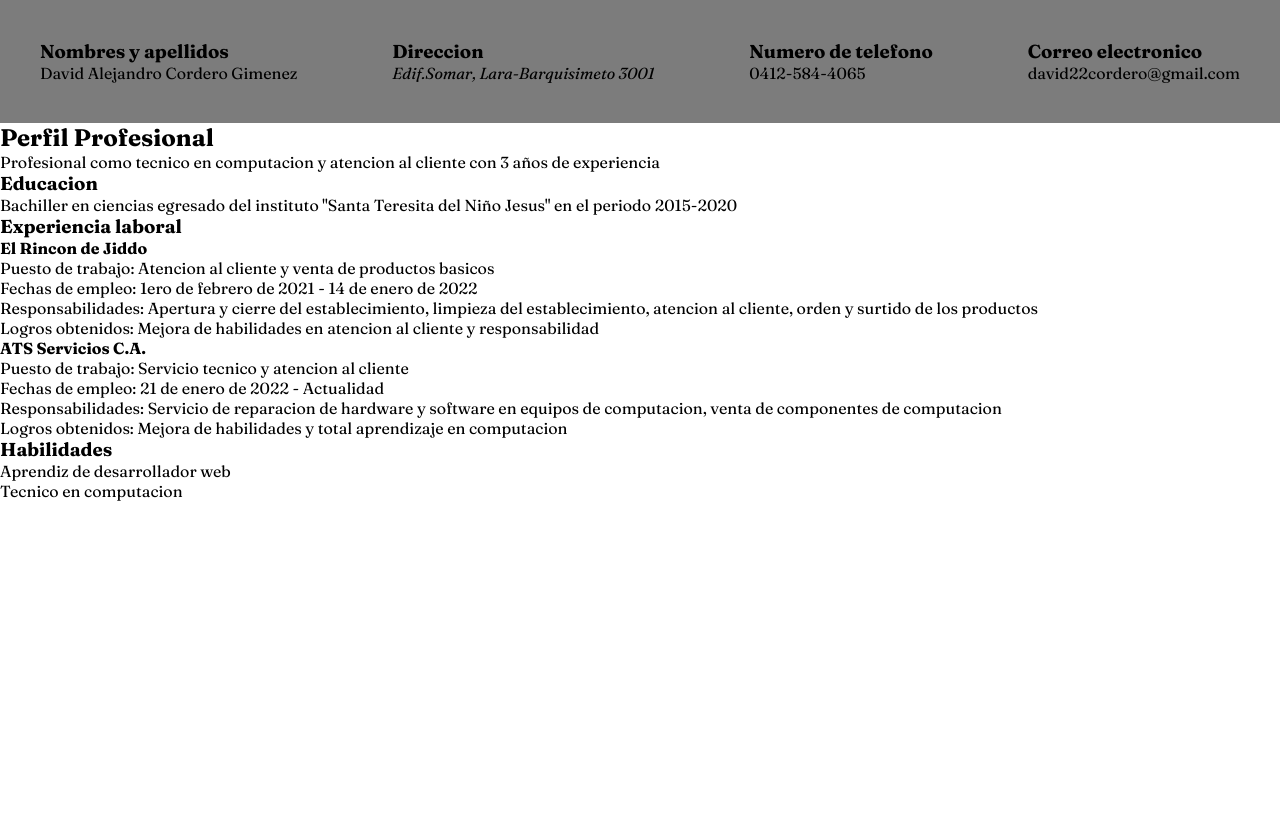
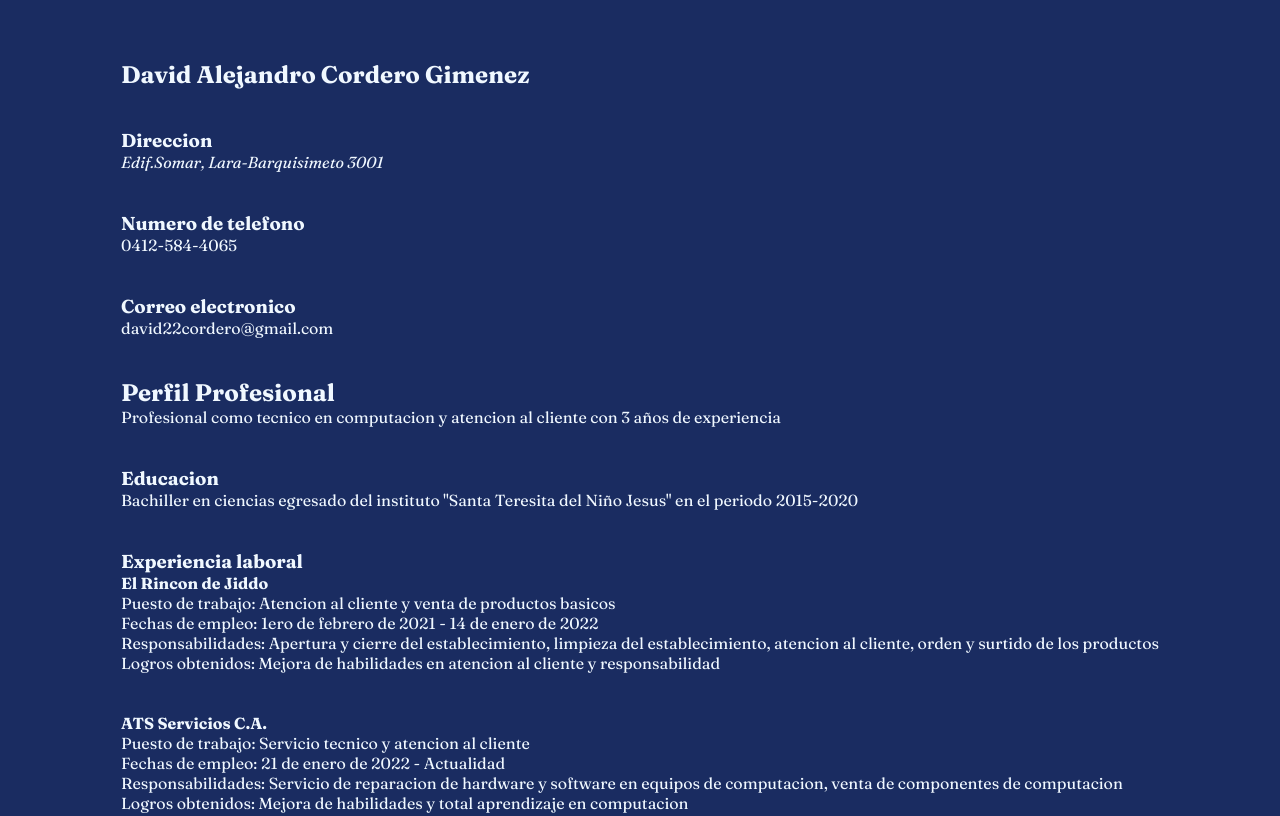
Before and after one commit to Draxkas/Proyecto-CV-David-Cordero, a plain HTML site: page index.html in a window 1280 px wide. Shown: the top 816 px of the page. Drawn offline with Linux system fonts and the light colour scheme.

Commit message:
update 3

```diff
--- a/CSS/cv.css
+++ b/CSS/cv.css
@@ -4,11 +4,16 @@
   font-family: "Fraunces", serif;
 }
 
-.prueba {
-  margin: ;
-  background-color: #7c7c7c;
+body {
+  background-color: #1A2C61;
+  color: #f0f8ff;
   display: flex;
-  justify-content: space-between;
-  align-items: left;
-  padding: 40px
+  flex-direction: column;
+  justify-content: center;
+  align-items: center;
+  margin: 20px;
 }
+
+.especial {
+  margin: 40px;
+}
--- a/index.html
+++ b/index.html
@@ -9,37 +9,36 @@
         <link rel="preconnect" href="https://fonts.gstatic.com" crossorigin>
         <link href="https://fonts.googleapis.com/css2?family=Fraunces:ital,opsz,wght@0,9..144,100..900;1,9..144,100..900&display=swap" rel="stylesheet">
     </head>
-    <body>
-        <main>
-            <section class="prueba">
-                <div>
-                    <h3>Nombres y apellidos</h3>
-                    <p>David Alejandro Cordero Gimenez</p>
+    <body  class="uno">
+        <main class="gradient-background">
+            <section class="color-text">
+                <div class="especial">
+                    <h2 class="grosor">David Alejandro Cordero Gimenez</h2>
                 </div>
-                <div>
-                    <h3>Direccion</h3>
+                <div class="especial">
+                    <h3 class="grosor">Direccion</h3>
                     <address> Edif.Somar, Lara-Barquisimeto 3001</address>
                 </div>
-                <div>
+                <div class="especial">
                     <h3>Numero de telefono</h3>
                     <p>0412-584-4065</p>
                 </div>
-                <div>
+                <div class="especial">
                     <h3>Correo electronico</h3>
                     <p>david22cordero@gmail.com</p>
                 </div>
             </section>
             <section>
                 <!-- Perfil Profesional -->
-                <div>
+                <div class="especial">
                     <h2>Perfil Profesional</h2>
                     <p>Profesional como tecnico en computacion y atencion al cliente con 3 años de experiencia</p>
                 </div>
-                <div>
+                <div class="especial">
                     <h3>Educacion</h3>
                     <p>Bachiller en ciencias egresado del instituto "Santa Teresita del Niño Jesus" en el periodo 2015-2020</p>
                 </div>
-                <div>
+                <div class="especial">
                     <h3>Experiencia laboral</h3>
                     <h4>El Rincon de Jiddo</h4>
                     <p> Puesto de trabajo: Atencion al cliente y venta de productos basicos</p>
@@ -47,14 +46,14 @@
                     <p>Responsabilidades: Apertura y cierre del establecimiento, limpieza del establecimiento, atencion al cliente, orden y surtido de los productos</p>
                     <p>Logros obtenidos: Mejora de habilidades en atencion al cliente y responsabilidad</p>
                 </div>
-                <div>
+                <div class="especial">
                     <h4>ATS Servicios C.A.</h4>
                     <p>Puesto de trabajo: Servicio tecnico y atencion al cliente</p>
                     <p>Fechas de empleo: 21 de enero de 2022 - Actualidad</p>
                     <p>Responsabilidades: Servicio de reparacion de hardware y software en equipos de computacion, venta de componentes de computacion</p>
                     <p>Logros obtenidos: Mejora de habilidades y total aprendizaje en computacion</p>
                 </div>
-                <div>
+                <div class="especial">
                     <h3>Habilidades</h3>
                     <p>Aprendiz de desarrollador web</p>
                     <p>Tecnico en computacion</p>
```
